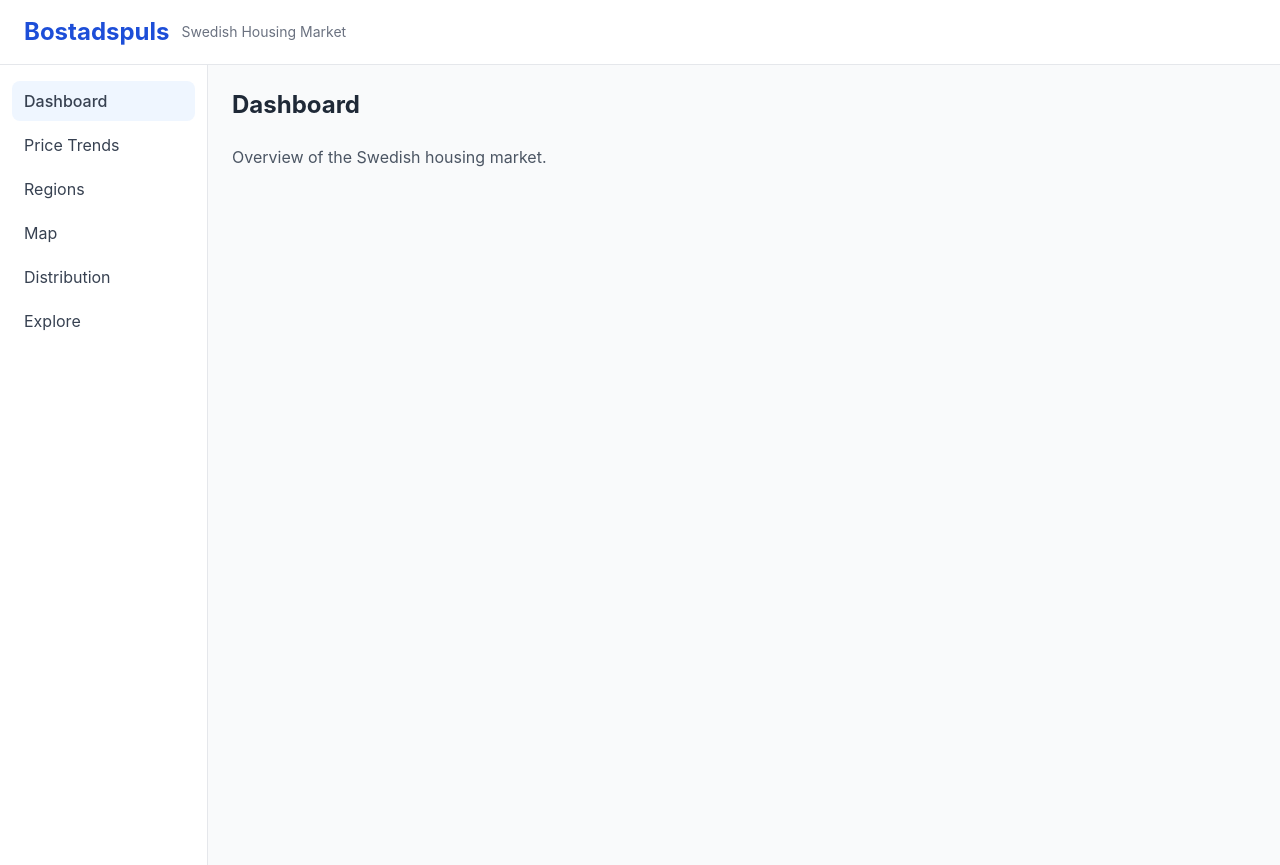
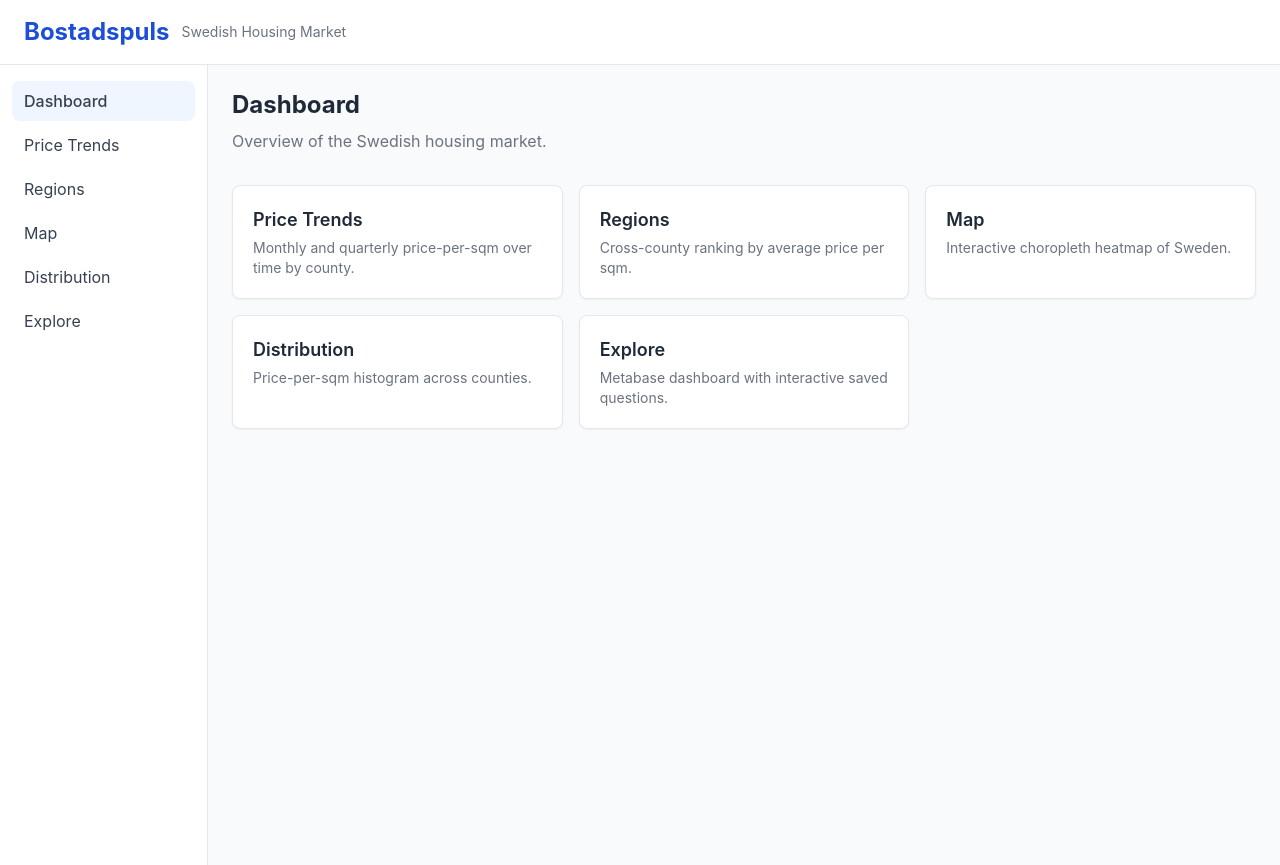
Before and after one commit to Sam-Razavi/bostadspuls, a Vue app in the folder frontend/: page / in a window 1280 px wide. Built offline with nearby package versions, Linux system fonts and the light colour scheme; the HTML template or start-up script is replaced by a standard one.

Commit message:
fix: add dashboard landing page with links to all views

```diff
--- a/frontend/src/views/DashboardView.vue
+++ b/frontend/src/views/DashboardView.vue
@@ -1,6 +1,28 @@
 <template>
   <div>
-    <h1 class="text-2xl font-bold text-gray-800 mb-6">Dashboard</h1>
-    <p class="text-gray-600">Overview of the Swedish housing market.</p>
+    <h1 class="text-2xl font-bold text-gray-800 mb-2">Dashboard</h1>
+    <p class="text-gray-500 mb-8">Overview of the Swedish housing market.</p>
+
+    <div class="grid grid-cols-1 sm:grid-cols-2 lg:grid-cols-3 gap-4">
+      <RouterLink
+        v-for="card in cards"
+        :key="card.to"
+        :to="card.to"
+        class="block p-5 bg-white rounded-lg border border-gray-200 shadow-sm hover:border-blue-400 hover:shadow transition-all"
+      >
+        <p class="text-lg font-semibold text-gray-800">{{ card.title }}</p>
+        <p class="text-sm text-gray-500 mt-1">{{ card.description }}</p>
+      </RouterLink>
+    </div>
   </div>
 </template>
+
+<script setup lang="ts">
+const cards = [
+  { to: "/trends",      title: "Price Trends",     description: "Monthly and quarterly price-per-sqm over time by county." },
+  { to: "/regions",     title: "Regions",           description: "Cross-county ranking by average price per sqm." },
+  { to: "/map",         title: "Map",               description: "Interactive choropleth heatmap of Sweden." },
+  { to: "/distribution",title: "Distribution",      description: "Price-per-sqm histogram across counties." },
+  { to: "/explore",     title: "Explore",           description: "Metabase dashboard with interactive saved questions." },
+];
+</script>
```
